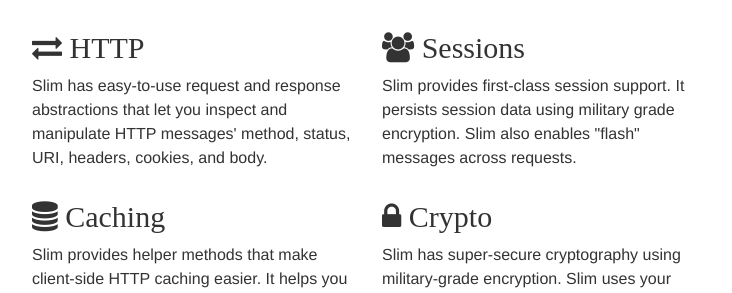
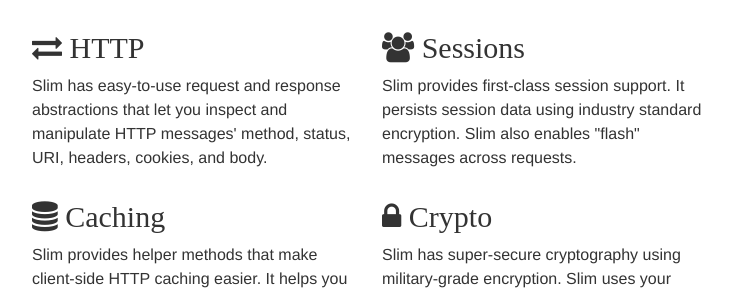
Before and after one commit to slimphp/Slim-Website, a Jekyll site: the page built from index.html, in a window 1280 px wide and 900 px high, scrolled down 1196 px. Shown: the part 183-476 px from the top of the window, without its empty margins (273-1005 px from the left). Built offline with Jekyll 4.4.1, drawn with Linux system fonts in a browser that asks for light colours; nearby versions of some CDN libraries; comment, search, counter and statistics services are not loaded.

Commit message:
There is no such thing as "military grade" encryption

```diff
--- a/index.html
+++ b/index.html
@@ -81,7 +81,7 @@
                 <p>
                     Slim provides first-class session support.
                     It persists session data using
-                    military grade encryption. Slim also
+                    industry standard encryption. Slim also
                     enables "flash" messages across requests.
                 </p>
             </div>
```
